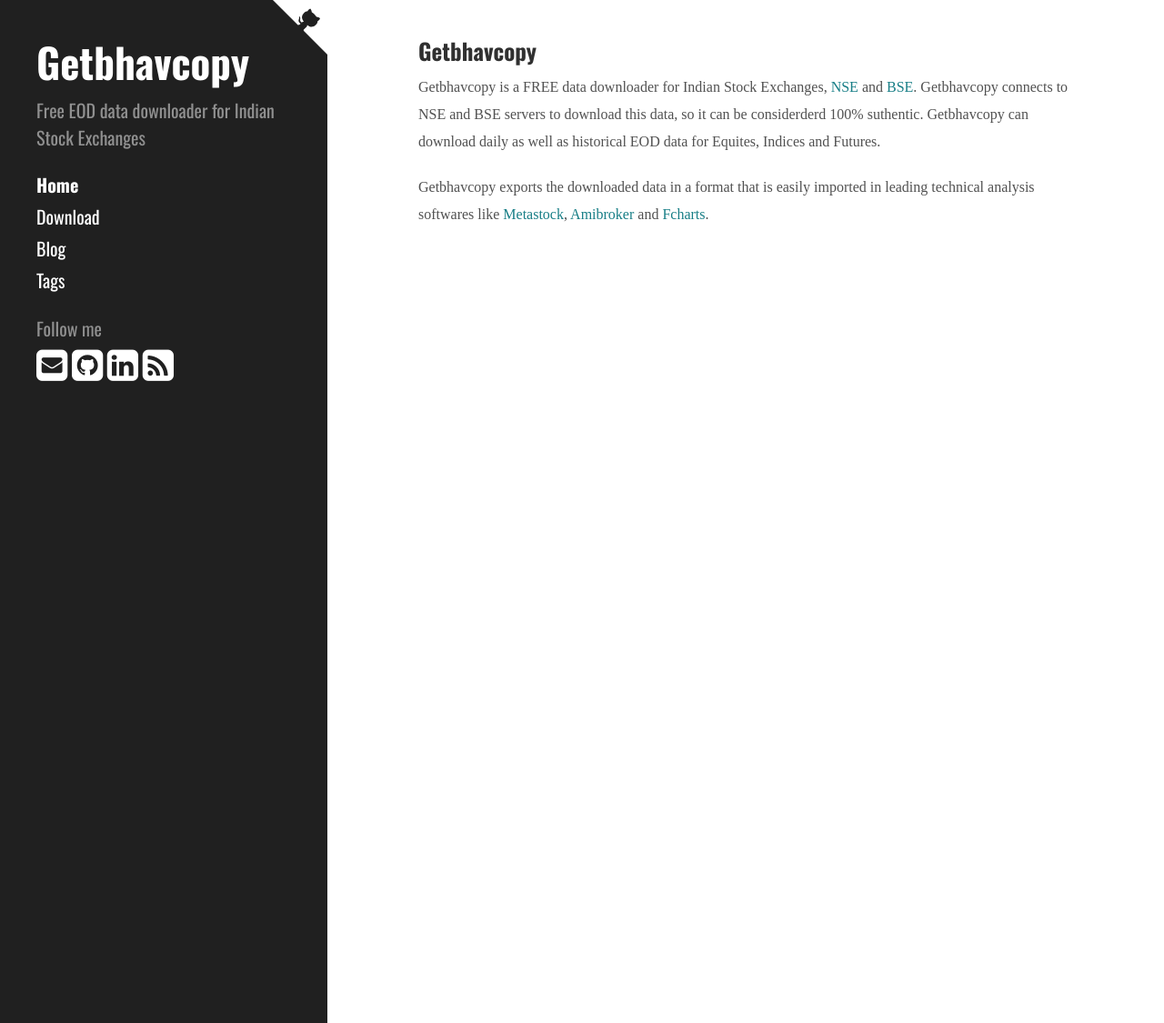
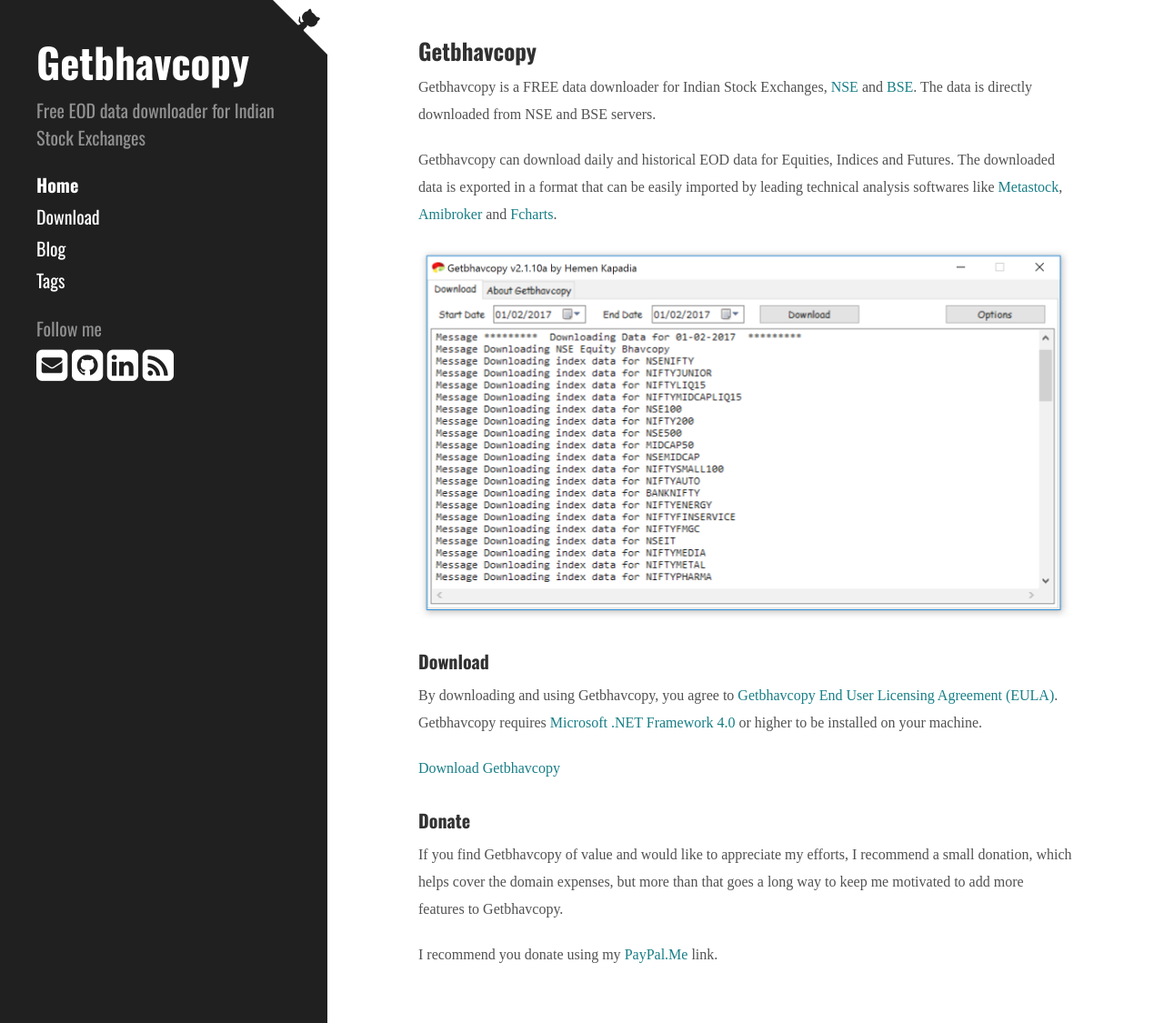
Before and after one commit to hemenkapadia/getbhavcopy, a Jekyll site: the page built from index.md, in a window 1280 px wide and 1125 px high. Shown: the whole window at 91% size. Built offline with Jekyll 4.4.1, drawn with Linux system fonts in a browser that asks for light colours; nearby versions of some CDN libraries; some web fonts are replaced.

Commit message:
Getbhavcopy Index page updated

```diff
--- a/index.md
+++ b/index.md
@@ -3,10 +3,23 @@
 title: Getbhavcopy
 ---
 
-Getbhavcopy is a FREE data downloader for Indian Stock Exchanges, [NSE][1] and [BSE][2].  Getbhavcopy connects to NSE and BSE servers to download this data, so it can be considerderd 100% suthentic. Getbhavcopy can download daily as well as historical EOD data for Equites, Indices and Futures.
+Getbhavcopy is a FREE data downloader for Indian Stock Exchanges, [NSE][1] and [BSE][2].  The data is directly downloaded from NSE and BSE servers.
 
-Getbhavcopy exports the downloaded data in a format that is easily imported in leading technical analysis softwares like [Metastock][3], [Amibroker][4] and [Fcharts][5].
+Getbhavcopy can download daily and historical EOD data for Equities, Indices and Futures. The downloaded data is exported in a format that can be easily imported by leading technical analysis softwares like [Metastock][3], [Amibroker][4] and [Fcharts][5].
 
+![Getbhavcopy screenshot](/assets/images/Getbhavcopy.png)
+
+### Download
+
+By downloading and using Getbhavcopy, you agree to [Getbhavcopy End User Licensing Agreement (EULA)][6]. Getbhavcopy requires [Microsoft .NET Framework 4.0][7] or higher to be installed on your machine.
+
+[Download Getbhavcopy][8]
+
+### Donate
+
+If you find Getbhavcopy of value and would like to appreciate my efforts, I recommend a small donation, which helps cover the domain expenses, but more than that goes a long way to keep me motivated to add more features to Getbhavcopy.
+
+I recommend you donate using my [PayPal.Me][9] link.
 
 
 [1]: https://www.nseindia.com/
```
Also changed, not shown: other parts of index.md (+4 -0 lines), assets/images/Getbhavcopy.png (added).
